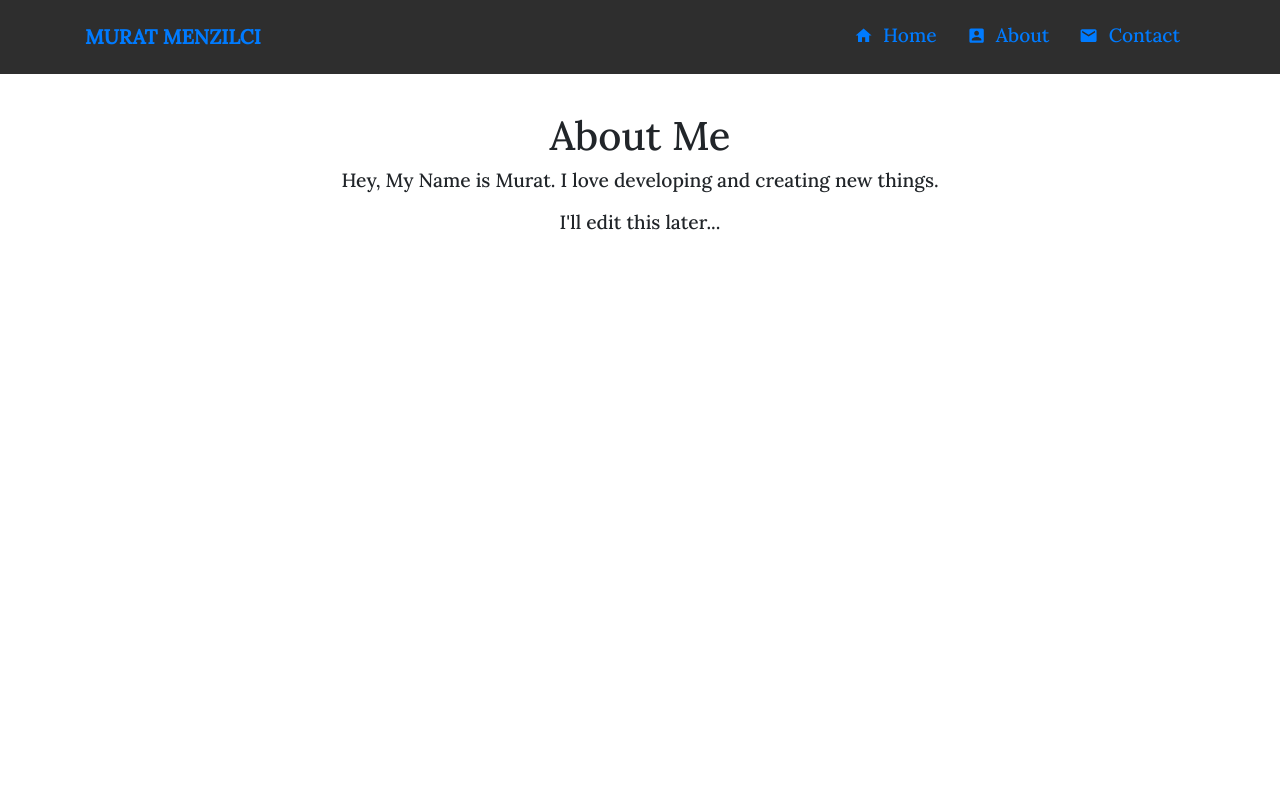
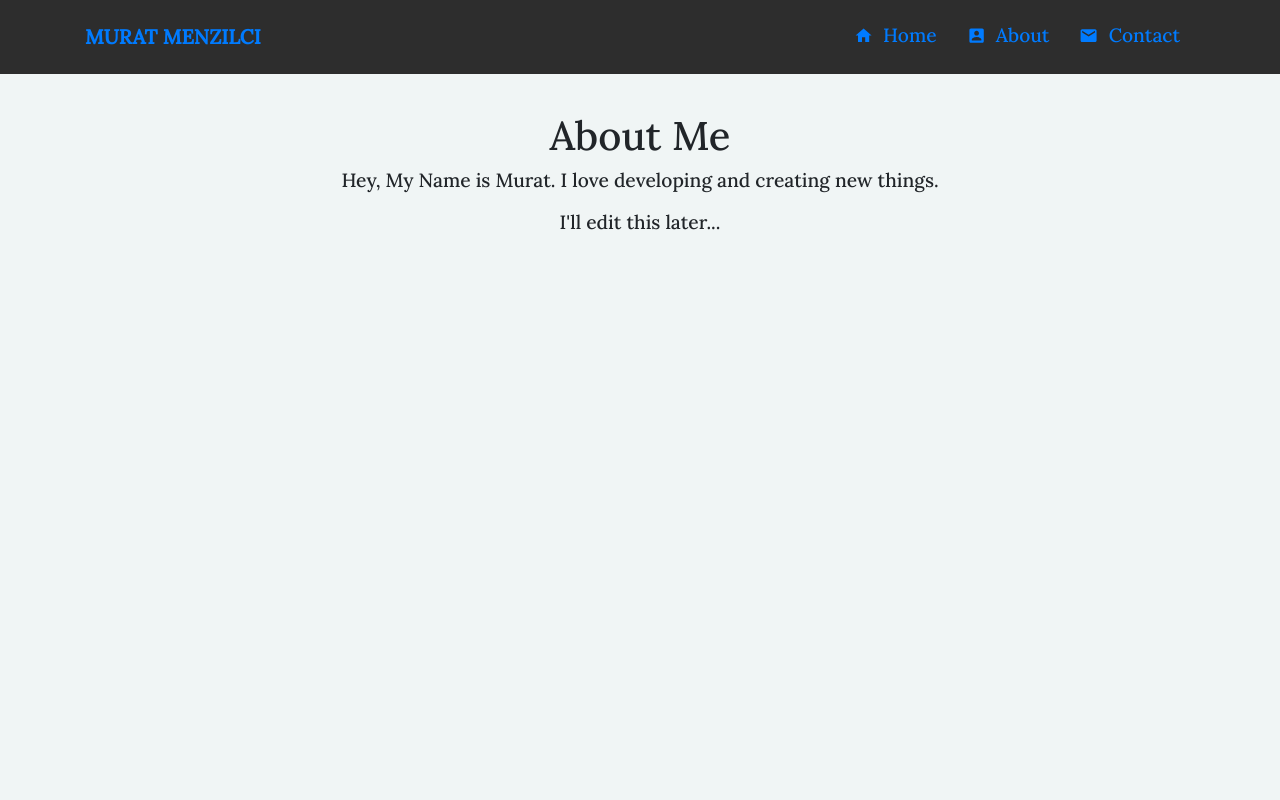
Before and after one commit to Murat0901/myhome, a Next.js app: page /About in a window 1280 px wide. Shown: the top 800 px of the page. Built offline with nearby package versions, Linux system fonts and the light colour scheme.

Commit message:
bg color fix

```diff
--- a/pages/main.css
+++ b/pages/main.css
@@ -16,6 +16,7 @@ body{
     font-family: 'Lora', serif;
     line-height: 1.6rem;
     font-size: 1.2rem;
+    background-color:  #f0f5f5;
 }
 
 section{
@@ -158,6 +159,10 @@ footer li{
         padding:10px;
         transition: .5s;/*Kucuk ekranda yavasca padding kuculecek*/
     }
+    /*Mobilde alt cizgiler gorunmesin*/
+    .my-navbar .hover-link:hover::after {
+        width: 0;
+    }
 
     footer p{
         font-size: 1rem;
```
